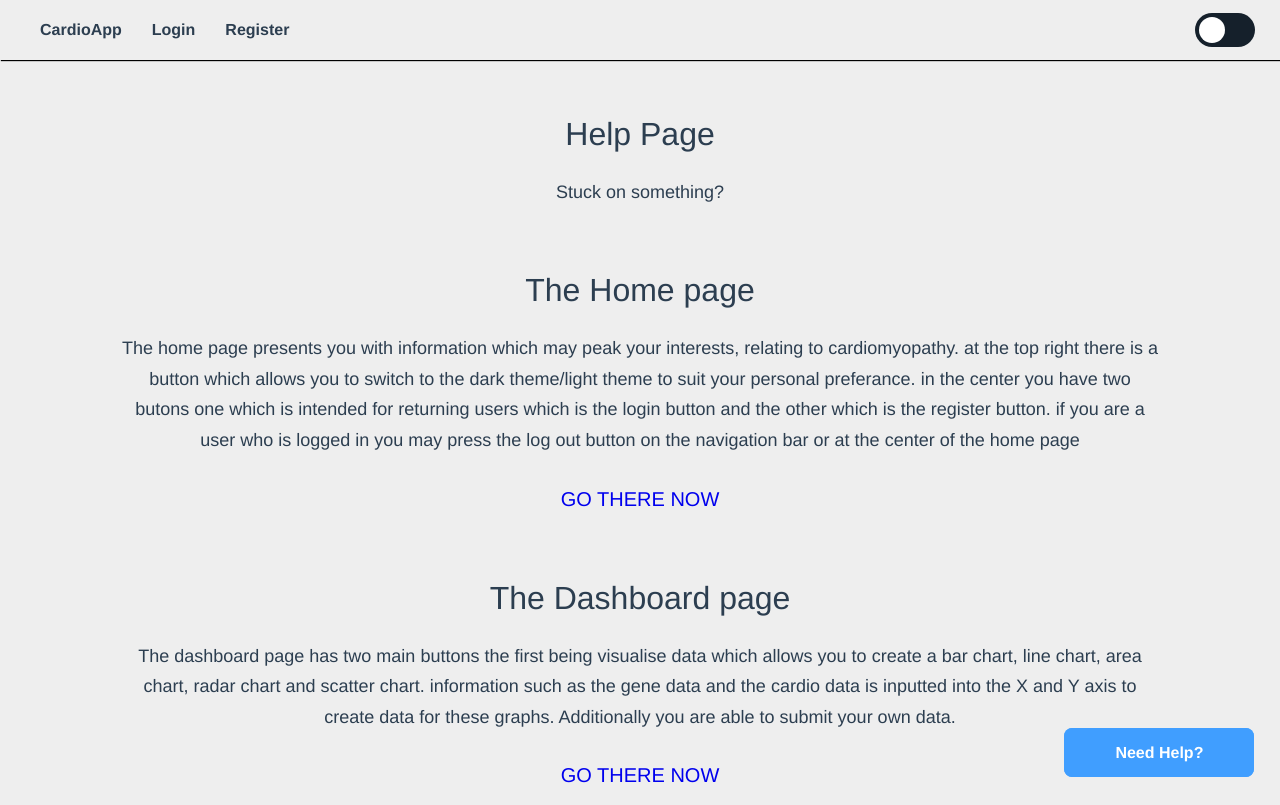
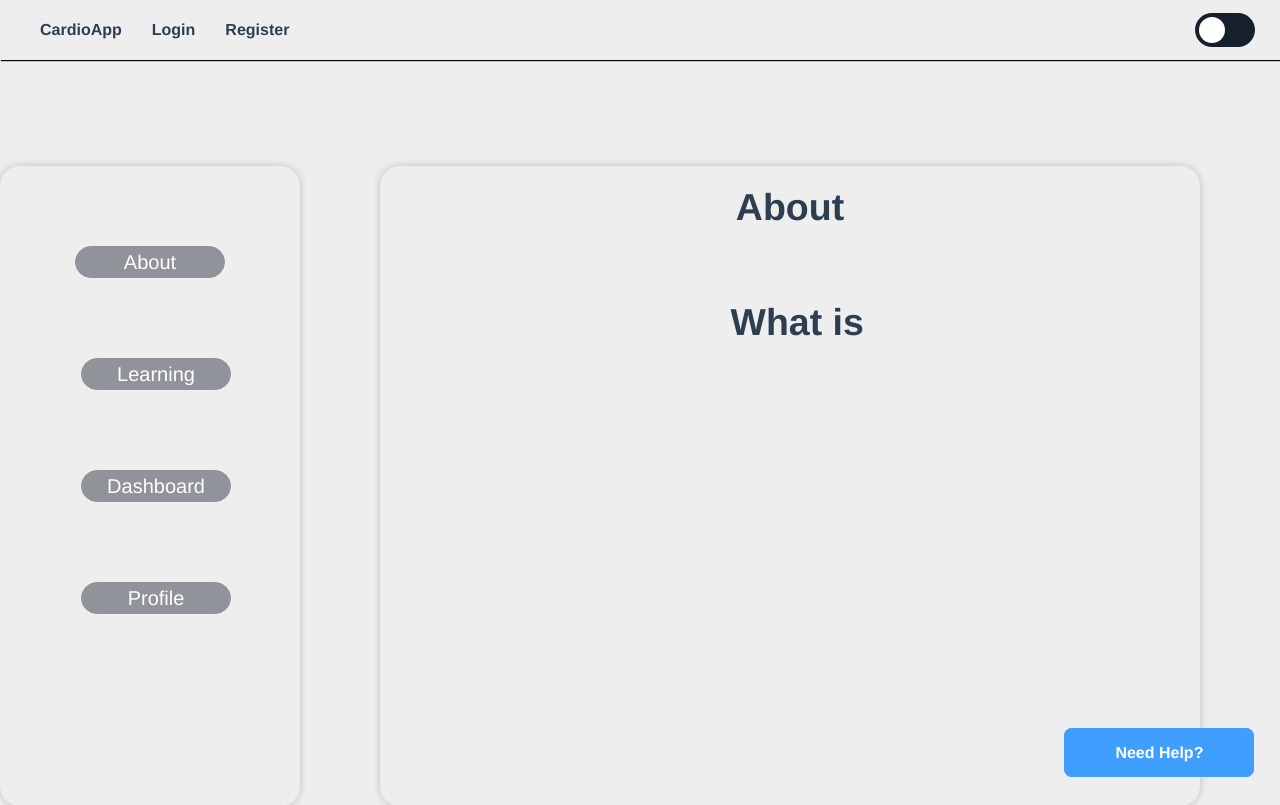
Before and after one commit to d-McGill/CardioApp, a Vue app: page /help in a window 1280 px wide. Shown: the top 805 px of the page. Built offline with nearby package versions, Linux system fonts and the light colour scheme; no server answers; what vue3-apexcharts would draw is missing.

Commit message:
help page

```diff
--- a/src/views/Help.vue
+++ b/src/views/Help.vue
@@ -1,46 +1,136 @@
 <template>
-  <div>
-    <HelpInfo :post="Welcome" />
-    <HelpInfo :post="post" v-for="(post, index) in Sections" :key="index"/>
-  </div>
+  <el-container>
+    <el-aside>
+      <div class="menuItems">
+        <el-button @click="displayAbout" type="info" round>About</el-button>
+        <el-button @click="displayLearning" type="info" round>Learning</el-button>
+        <el-button @click="displayDashboard" type="info" round>Dashboard</el-button>
+        <el-button @click="displayProfile" type="info" round>Profile</el-button>
+      </div>
+    </el-aside>
+
+    <el-main>
+      <div class="aboutSection" v-if="about == 'true'">
+        <h1> About </h1>
+        <FactsAPI />
+      </div>
+
+      <div class="learningSection" v-if="learning == 'true'">
+        <h1> Learning </h1>
+        <br><br>
+        <p>The learning page allows users to independently learn about different HCM gene mutations and different types of Cardiomyopathy. By selecting a certain type of cardiomyopathy ranging from Hypertrophic Cardiomyopathy, Noncompaction Cardiomyopathy, , Restrictive Cardiomyopathy, Atrial Cardiomyopathy, Dilated Cardiomyopathy and more users will be able to the clinical synopsis for that selected Cardiomyopathy. <br>
+        <br>Users can also select from different HCM gene mutations ranging from, MHY7, MYBPC3, TNNT2, TPM1, MYL2 and more. By selecting one users will be able to see a descriptive mutation description alongside associated diseases and terms </p>
+      </div>
+
+      <div class="dashboardSection" v-if="dashboard == 'true'">
+        <h1> Dashboard </h1>
+        <br><br>
+        <p>The dashboard page contains a section to allow users to upload data regarding gene mutations and different cardiomyopathies which will be stored for your user. Data uploaded will be represented in the visualise tab of the dashboard after selecting from the pre set options based on the data uploaded a graph will be plotted, users can also select the type of the chart to display the data in.</p>
+      </div>
+
+      <div class="profileSection" v-if="profile == 'true'">
+        <h1> Profile </h1>
+        <br><br>
+        <p>The profile page allows for user management, it allows users to see data they have uploaded and edit or remove it, as well allowing users to edit account information or even delete their accounts. </p>
+      </div>
+    </el-main>
+
+  </el-container>
+
 </template>
+<script>
+import FactsAPI from '../components/FactsAPI.vue';
+import { ref} from 'vue';
+export default {
+components: {
+    FactsAPI
+  },
 
-<script>
-  import HelpInfo from '../components/HelpInfo.vue';
-  export default {
-    components: {
-      HelpInfo
-    },
-    data(){
-      return {
-        Welcome: {
-          title: 'Help Page',
-          description: 'Stuck on something?',
-          IntroSection: true,
-        },
-        Sections: [
-          {
-            title: 'The Home page',
-            description: 'The home page presents you with information which may peak your interests, relating to cardiomyopathy. at the top right there is a button which allows you to switch to the dark theme/light theme to suit your personal preferance. in the center you have two butons one which is intended for returning users which is the login button and the other which is the register button. if you are a user who is logged in you may press the log out button on the navigation bar or at the center of the home page',
-            link: 'Home'
-          },
-          {
-            title: 'The Dashboard page',
-            description: 'The dashboard page has two main buttons the first being visualise data which allows you to create a bar chart, line chart, area chart, radar chart and scatter chart. information such as the gene data and the cardio data is inputted into the X and Y axis to create data for these graphs. Additionally you are able to submit your own data. ',
-            link: 'Dashboard'
-          },
-          {
-            title: 'The Learning page',
-            description: 'The learning page teaches you about Cardiomyopathy, Hypertrophic Cardiomyopathy, Noncompaction Cardiomyopathy, restrictive Cardiomyopathy, Atrial Cardiomyopathy, Dilated Cardiomyopathy, Taotsubo Cardiomyopathy and right ventricular Cardiomyopathy. this comes in very detailed clinical synopsis. ',
-            link: 'QuerySearch'
-          },
-          {
-            title: 'The Profile page',
-            description: 'The profile page allows you to view your own profile with details such as your Name, email, Address, phone number and insitute name as well as this you are additionally able to delete your profile details.',
-            link: 'Profile'
-          },
-        ]
-      };
+  setup() {
+    const about = ref('true');
+    const learning = ref('false');
+    const dashboard = ref('false');
+    const profile = ref('false');
+
+    function displayAbout(){
+      about.value = 'true';
+      learning.value = 'false';
+      dashboard.value = 'false';
+      profile.value = 'false';
     }
-  };
+
+    function displayLearning(){
+      learning.value = 'true';
+      about.value = 'false';
+      dashboard.value = 'false';
+      profile.value = 'false';
+
+    }
+
+    function displayDashboard(){
+      dashboard.value = 'true';
+      about.value = 'false';
+      learning.value = 'false';
+      profile.value = 'false';
+    }
+
+    function displayProfile(){
+      profile.value = 'true';
+      about.value = 'false';
+      learning.value = 'false';
+      dashboard.value = 'false';
+
+    }
+
+    return {about, learning, dashboard, profile, displayAbout, displayLearning , displayDashboard, displayProfile}
+  }
+}
+
 </script>
+
+<style scoped>
+
+.el-aside {
+  background: #eee;
+  height: 40rem;
+  margin-top: 5rem;
+  border-radius: 20px;
+  box-shadow: 0 0 8px rgba(0.0,0.0,0.0,0.2);
+}
+
+.dark .el-aside {
+  background-color: #15202B;
+}
+
+.el-button {
+  color: white;
+  cursor: pointer;
+  width: 50%;
+   margin-top: 5rem;
+   font-size: 20px;
+}
+
+.el-main {
+  background: #eee;
+  box-shadow: 0 0 8px rgba(0.0,0.0,0.0,0.2);
+  height: 40rem;
+  margin-top: 5rem;
+  margin-left: 5rem;
+  margin-right: 5rem;
+  border-radius: 20px;
+  font-family: 'Gill Sans', 'Gill Sans MT', Calibri, 'Trebuchet MS', sans-serif;
+  font-size: 25px;
+  padding-left: 50px;
+  padding-right: 50px;
+}
+
+.dark .el-main {
+   background-color: #15202B;
+}
+
+.li {
+  margin-top: 50px;
+}
+
+
+</style>
```
